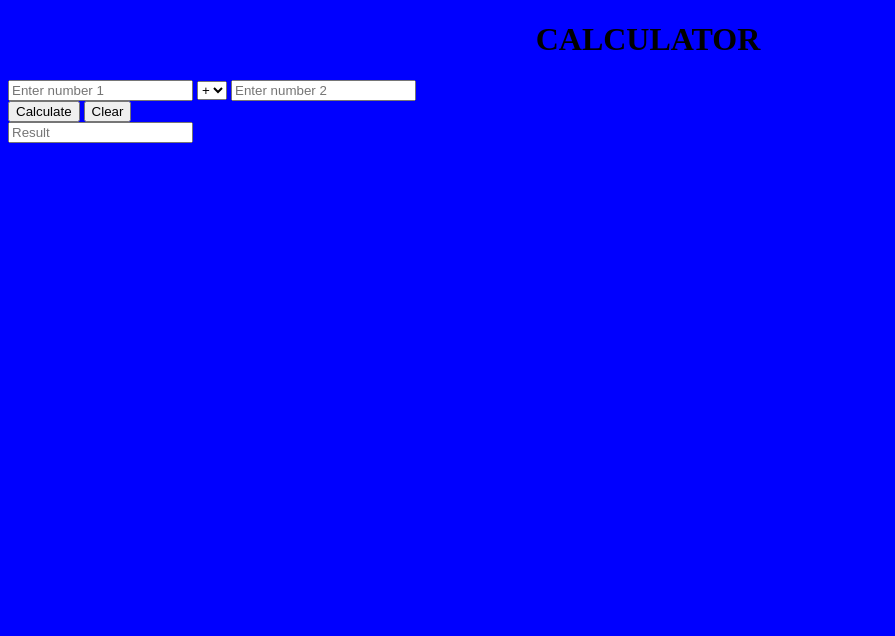
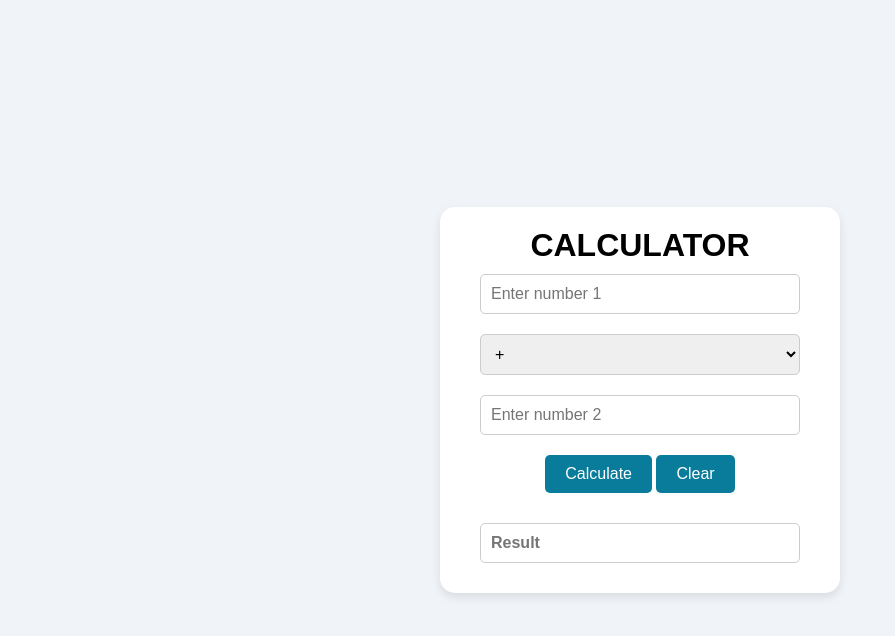
Before and after one commit to nwalaladyjoy/Simple_Calculator, a plain HTML site: page index.html in a window 1280 px wide. Shown: the whole page, without its empty margins (0-895 px from the left). Drawn offline with Linux system fonts and the light colour scheme.

Commit message:
Update style.css
more styles

```diff
--- a/style.css
+++ b/style.css
@@ -1,38 +1,83 @@
-this is styling
-html, body{
-  height: 100%;
-  width: 100%;
+
+* {
+    margin: 0;
+    padding: 0;
+    box-sizing: border-box;
 }
 
-  body{
-  background-color: blue;
 
+body {
+    font-family: Arial, sans-serif;
+    background-color: #f0f4f8;
+    display: flex;
+    justify-content: center;
+    align-items: center;
+    height: 100vh;
+    padding: 20px;
 }
 
-  h1{
+
+.container {
+    max-width: 400px;
+    width: 100%;
+    padding: 20px;
+    background-color: white;
+    border-radius: 15px;
+    box-shadow: 0px 4px 10px rgba(0, 0, 0, 0.1);
     text-align: center;
 }
 
 
-
- .calbody{
-  width: 400px;
-  border-radius: 20px;
-  height: 300px;
-  background: #097C9B;
-  border: 1px solid #ff0;
+.calculator input, .calculator select {
+    width: calc(100% - 40px);
     padding: 10px;
-  margin-left: 20px;
+    margin: 10px 20px;
+    font-size: 16px;
+    border: 1px solid #ccc;
+    border-radius: 5px;
 }
 
- .good{
-  margin-right: 20px;
-
-   padding: 10px;
-   margin-left: 25px;
+button {
+    padding: 10px 20px;
+    background-color: #097C9B;
+    color: white;
+    border: none;
+    border-radius: 5px;
+    font-size: 16px;
+    cursor: pointer;
+    transition: background-color 0.3s ease;
 }
 
- .pic{
-   text-align: center;
+button:hover {
+    background-color: #065a73;
+}
+
+
+.controls {
+    margin: 10px;
+}
+
+
+.result-container {
     margin-top: 20px;
 }
+
+#result {
+    font-weight: bold;
+    color: #333;
+}
+
+
+@media (max-width: 500px) {
+    .container {
+        padding: 10px;
+    }
+
+    .calculator input, .calculator select {
+        margin: 5px 10px;
+    }
+
+    button {
+        width: calc(50% - 20px);
+    }
+}
```
Lines whose indentation alone changed are shown as unchanged.
